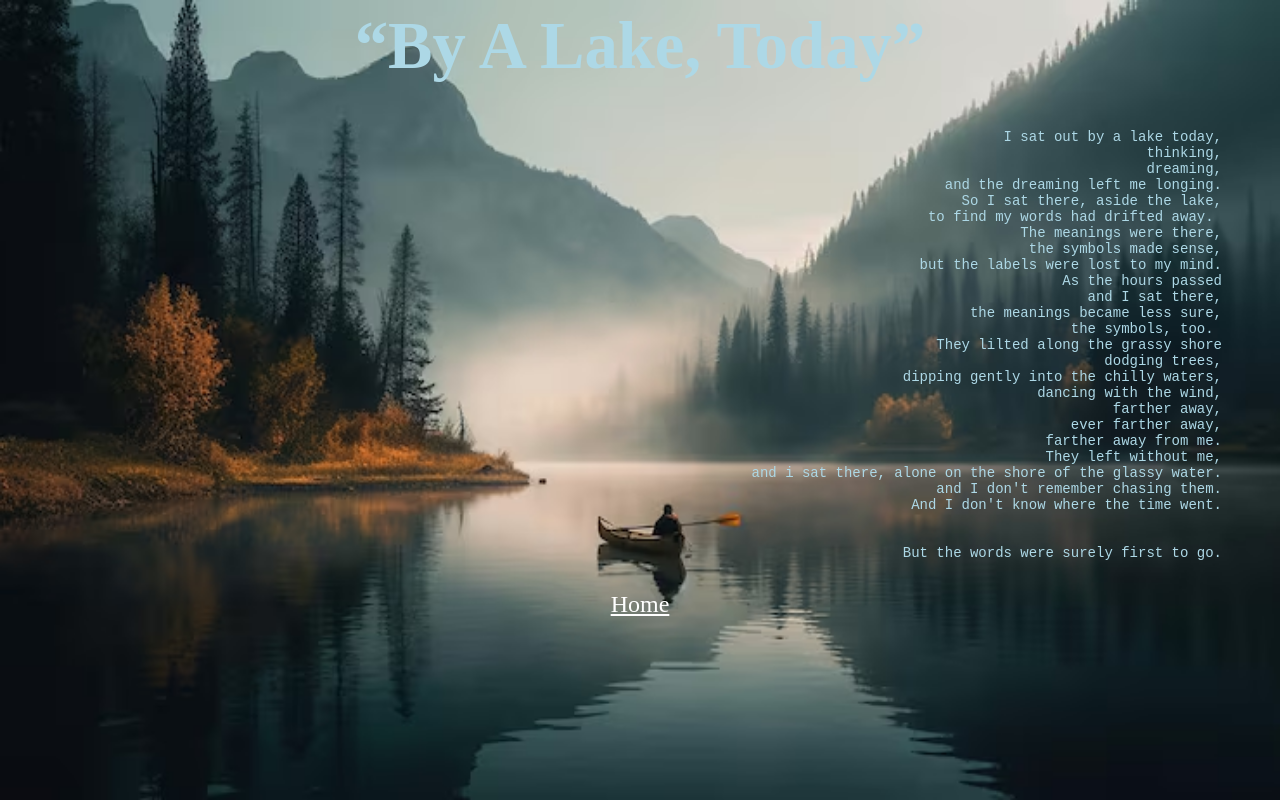
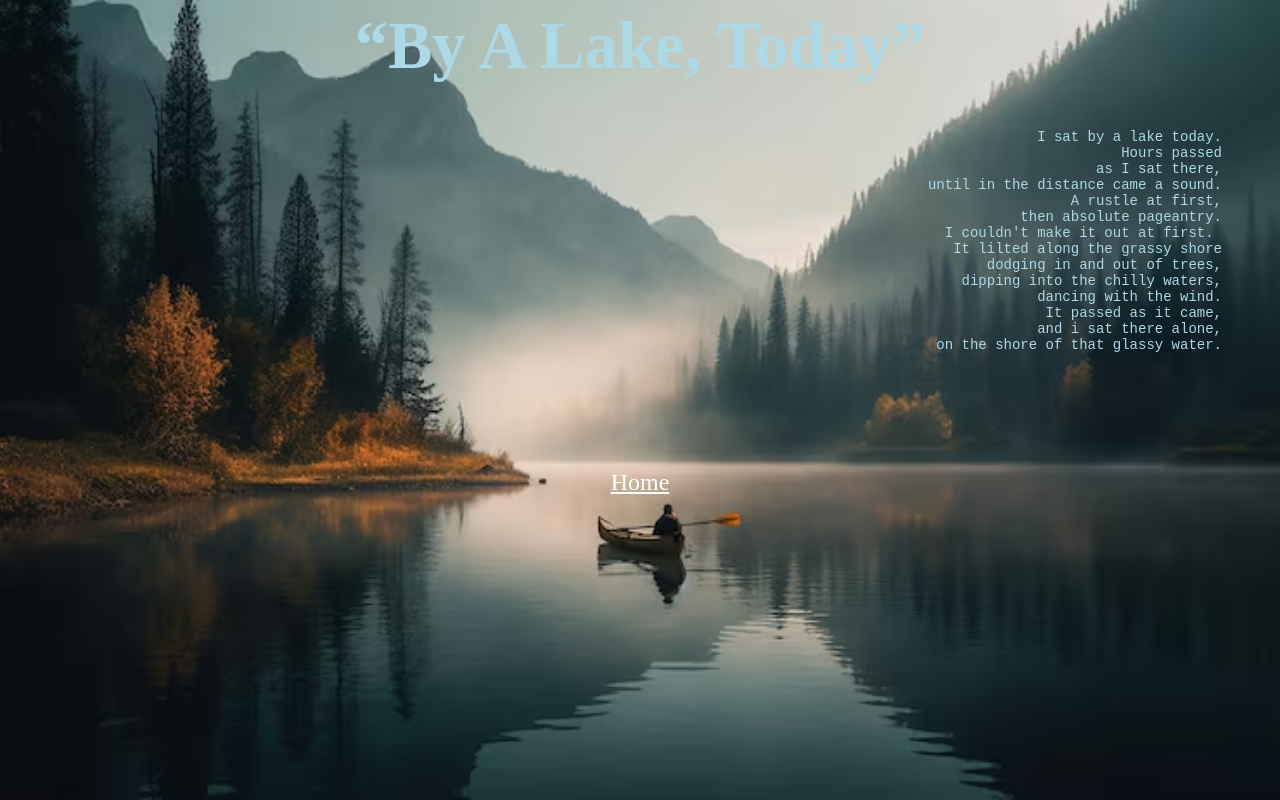
Before and after one commit to chuthub/trialdeploy, a plain HTML site: page pic.html in a window 1280 px wide. Drawn offline with Linux system fonts and the light colour scheme.

Commit message:
newChanges

```diff
--- a/pic.html
+++ b/pic.html
@@ -13,35 +13,22 @@
 <body style="background-image:url(images/byALake.png); background-size: 100% 100%; background-repeat: no-repeat;">
     <h1 style="text-align: center; color: lightblue; font-size: 50pt;"><q>By A Lake, Today</q></h1>
     <pre style="text-align: right; margin-right:50; font-size: 14px; color: lightblue;">
-        I sat out by a lake today,
-        thinking,
-        dreaming,
-        and the dreaming left me longing.
-        So I sat there, aside the lake,
-        to find my words had drifted away.
-        The meanings were there,
-        the symbols made sense,
-        but the labels were lost to my mind.
-        As the hours passed
-        and I sat there,
-        the meanings became less sure,
-        the symbols, too.
-        They lilted along the grassy shore
-        dodging trees,
-        dipping gently into the chilly waters,
-        dancing with the wind,
-        farther away,
-        ever farther away,
-        farther away from me.
-        They left without me,
-        and i sat there, alone on the shore of the glassy water.
-        and I don't remember chasing them.
-        And I don't know where the time went.
-
-
-        But the words were surely first to go.
+        I sat by a lake today.
+        Hours passed
+        as I sat there,
+        until in the distance came a sound.
+        A rustle at first,
+        then absolute pageantry.
+        I couldn't make it out at first.
+        It lilted along the grassy shore
+        dodging in and out of trees,
+        dipping into the chilly waters,
+        dancing with the wind.
+        It passed as it came,
+        and i sat there alone,
+        on the shore of that glassy water.
     </pre>
-    <div style="font-size: 24px;">
+    <div style="font-size: 24px; margin-top: 100;">
     <a href="cover.html" style="color: white;">Home</a>
     </div>
     <!--
```
Also changed, not shown: cover.html (+6 -8 lines), road.html (+5 -6 lines).
